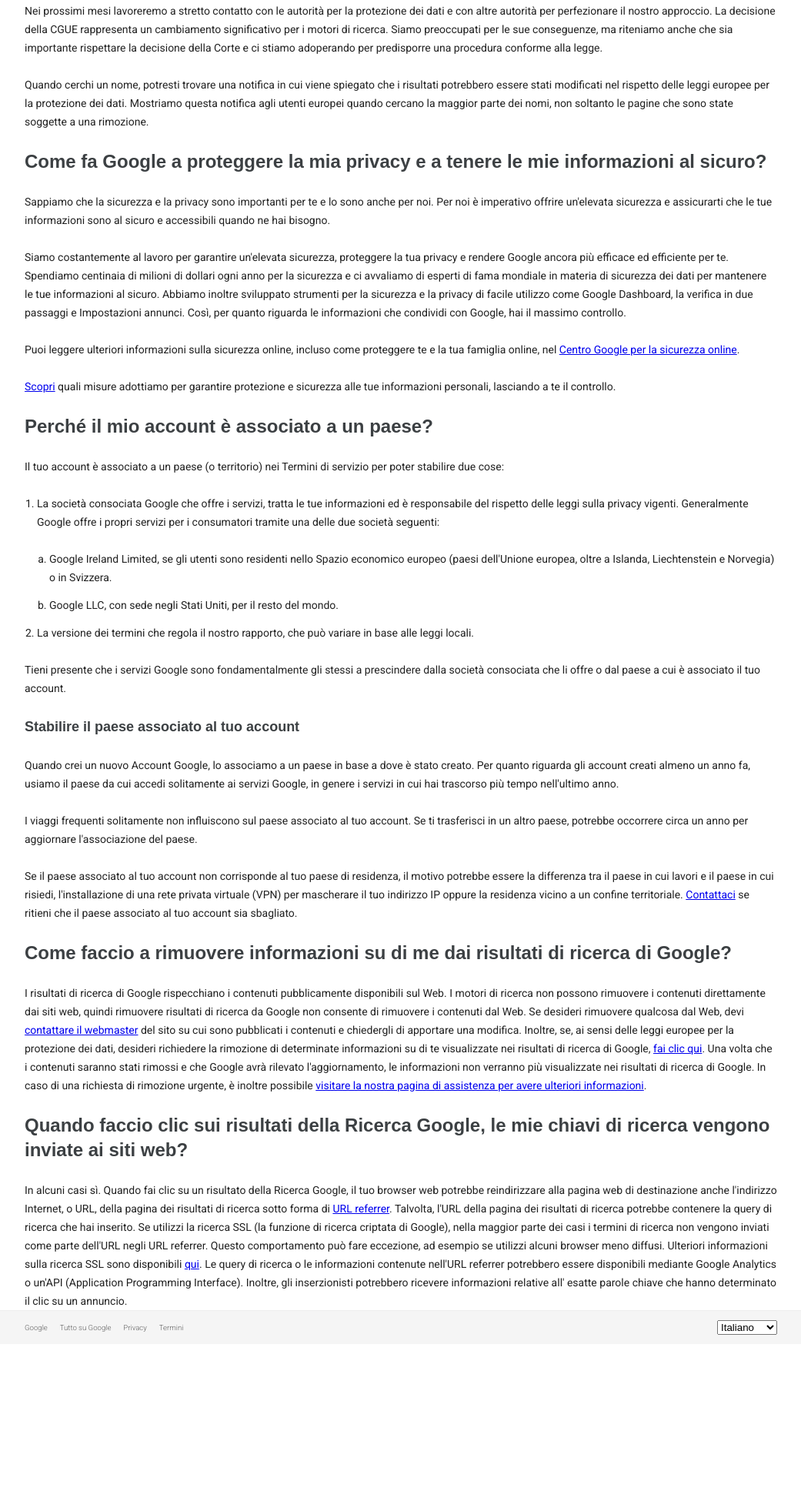
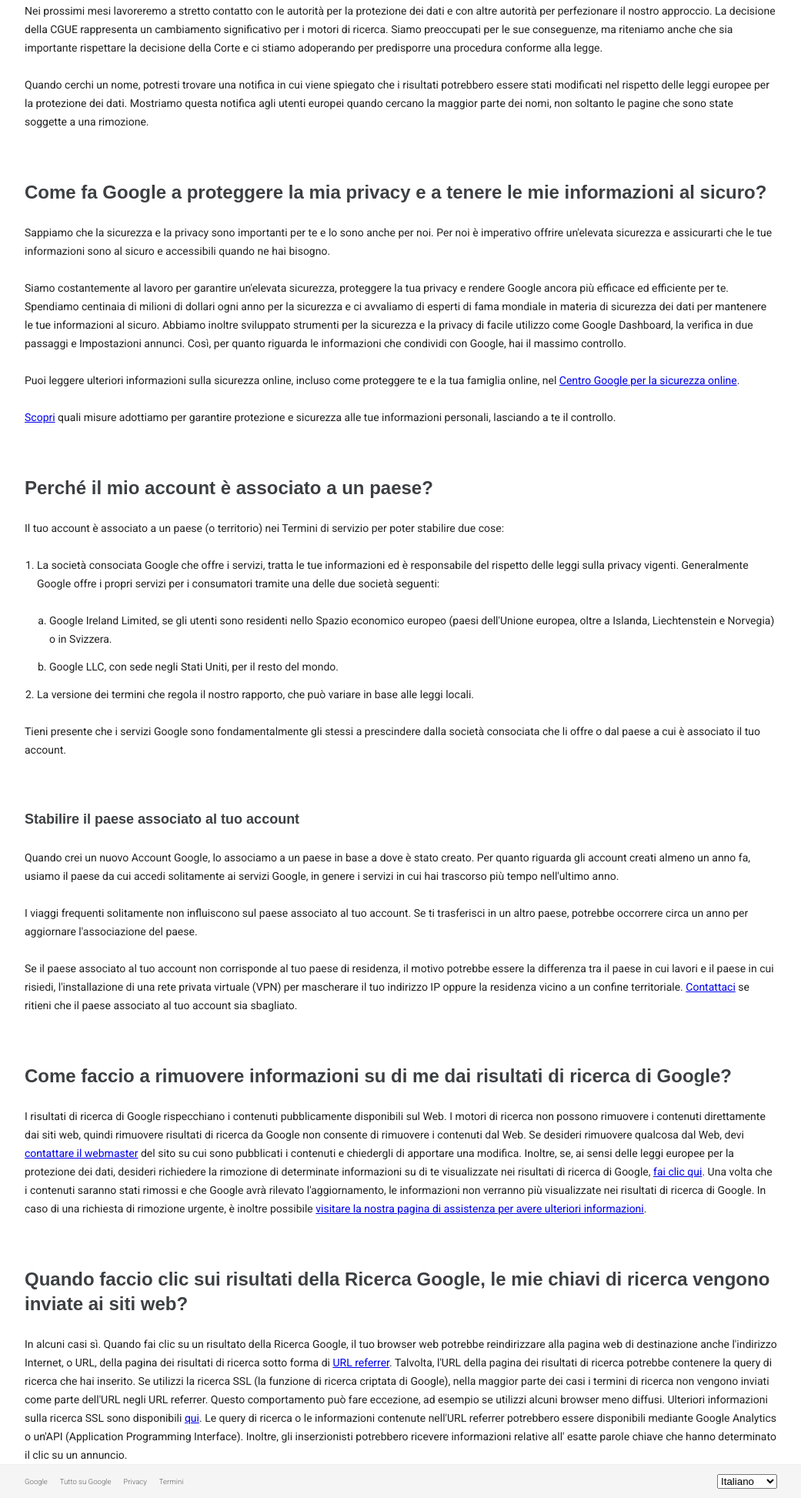
Before and after one commit to 8devil3/php-google-faq, a PHP site: page / in a window 1280 px wide. Shown: the part 566-2512 px from the top of the page at 77% size, without its empty margins (119-1160 px from the left). Before the commit the page ends 2300 px from the top, so only its background shows below. Run offline with PHP 8.4, Linux system fonts and the light colour scheme; some web fonts are replaced.

Commit message:
corretto css

```diff
--- a/css/style.css
+++ b/css/style.css
@@ -45,7 +45,7 @@ button {
 h1, h2, h3 {
    color: #3c4043;
    font-family: 'Google Sans', sans-serif;
-   margin-top: 1.5rem;
+   margin-top: 4rem;
 }
 
 h2 {
```
